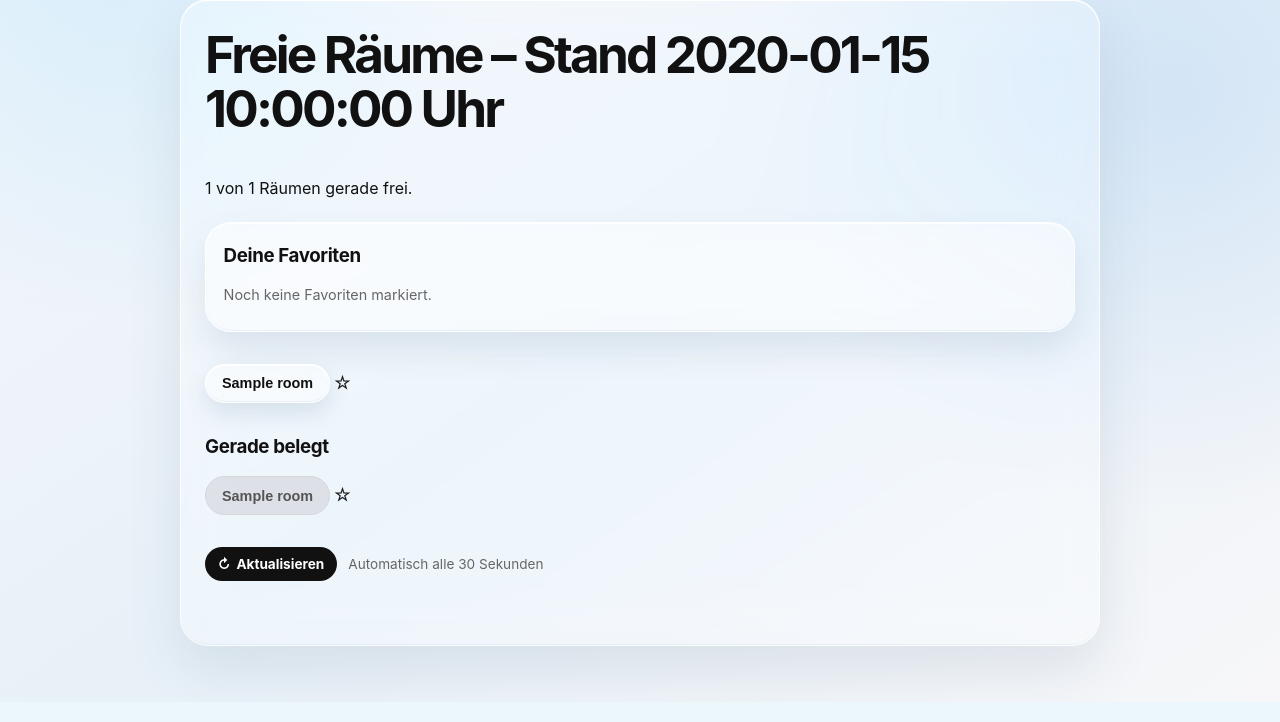
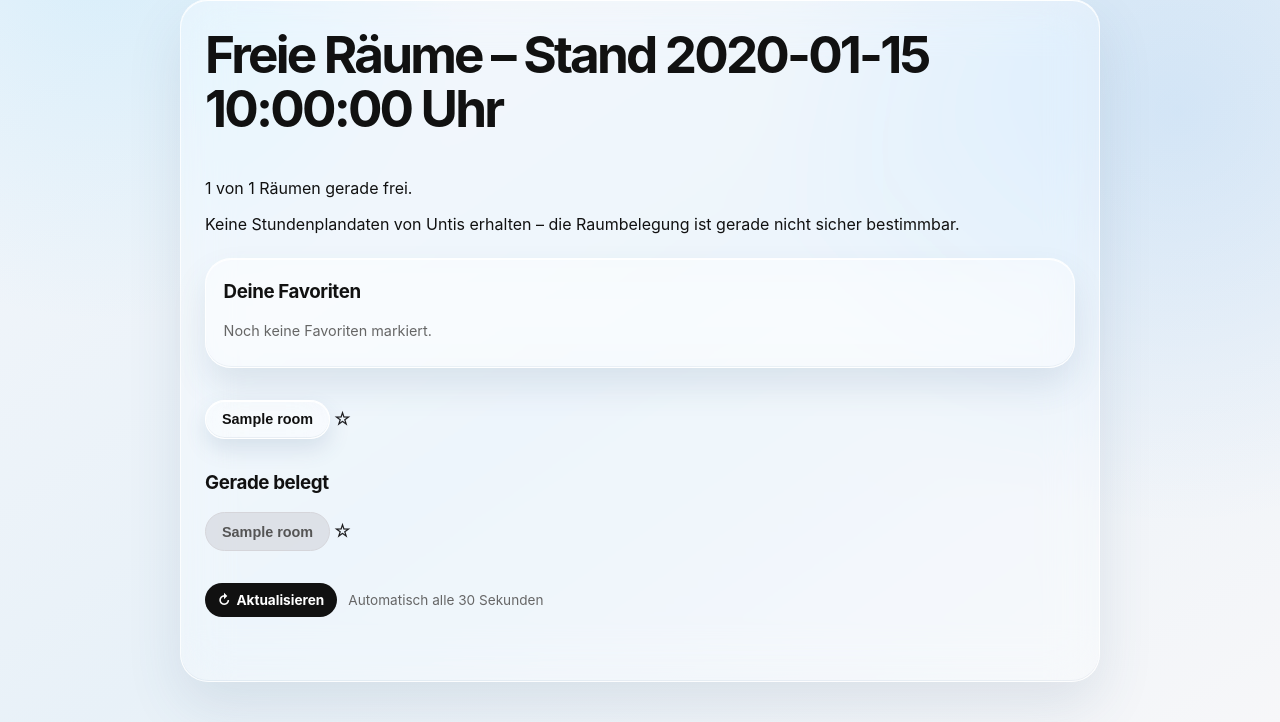
Before and after one commit to jaronanders/raumradar, a Flask app: template templates/free_rooms.html in a window 1280 px wide. Shown: the part 133-855 px from the top of the page. Before the commit the page ends 814 px from the top, so only its background shows below. Run offline with Flask 3, Linux system fonts and the light colour scheme; the template is opened without the code that fills it: most values are stand-ins (such as "Sample title", 1, 10 or a date in 2020).

Commit message:
Display warning when schedule data is not available
Add warning message for unavailable schedule data.

```diff
--- a/templates/free_rooms.html
+++ b/templates/free_rooms.html
@@ -3,6 +3,9 @@
 <h2>Freie Räume – Stand {{ current_time }} Uhr</h2>
 
 <p>{{ free_rooms|length }} von {{ total_rooms }} Räumen gerade frei.</p>
+{% if not data_available %}
+<p class="data-warning">Keine Stundenplandaten von Untis erhalten – die Raumbelegung ist gerade nicht sicher bestimmbar.</p>
+{% endif %}
 <p id="loading-message" class="loading-message" hidden>Daten werden geladen ...</p>
 
 <section class="favorite-section">
```
